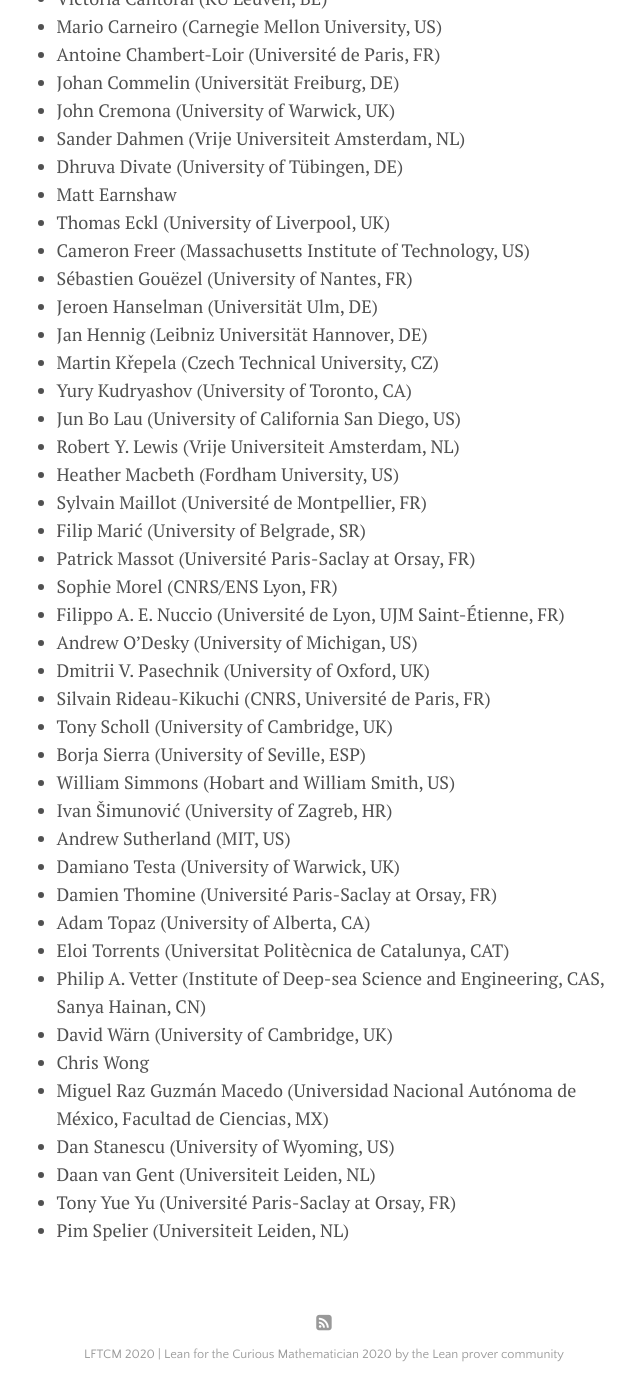
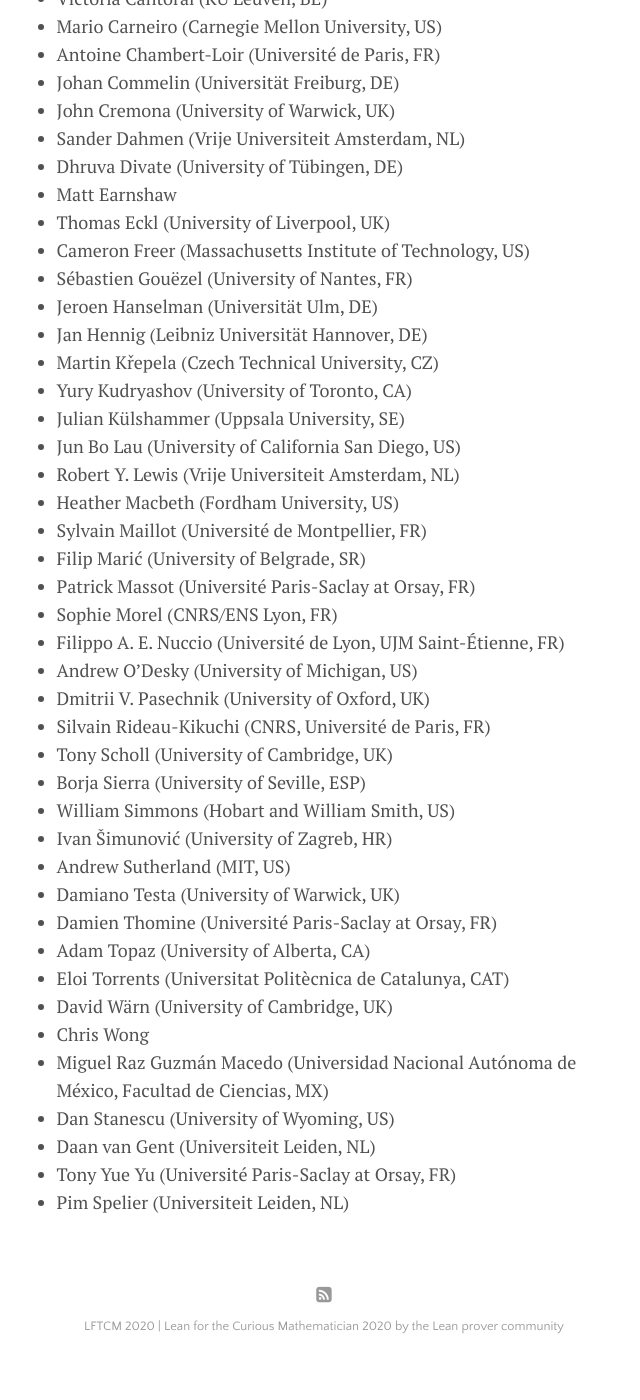
Before and after one commit to leanprover-community/lftcm2020, a Jekyll site: the page built from docs/participants.md, in a window 1280 px wide and 1400 px high, scrolled down 800 px. Shown: the whole window, without its empty margins (316-956 px from the left). Built offline with Jekyll 4.4.1, drawn with Linux system fonts in a browser that asks for light colours; after the commit the page ends 2172 px from its top, so only the background shows below that.

Commit message:
Update participants.md

```diff
--- a/docs/participants.md
+++ b/docs/participants.md
@@ -49,6 +49,7 @@
 * Jan Hennig (Leibniz Universität Hannover, DE)
 * Martin Křepela (Czech Technical University, CZ)
 * Yury Kudryashov (University of Toronto, CA)
+* Julian Külshammer (Uppsala University, SE)
 * Jun Bo Lau (University of California San Diego, US)
 * Robert Y. Lewis (Vrije Universiteit Amsterdam, NL)
 * Heather Macbeth (Fordham University, US)
@@ -69,7 +70,6 @@
 * Damien Thomine (Université Paris-Saclay at Orsay, FR)
 * Adam Topaz (University of Alberta, CA)
 * Eloi Torrents (Universitat Politècnica de Catalunya, CAT)
-* Philip A. Vetter (Institute of Deep-sea Science and Engineering, CAS, Sanya Hainan, CN)
 * David Wärn (University of Cambridge, UK)
 * Chris Wong
 * Miguel Raz Guzmán Macedo (Universidad Nacional Autónoma de México, Facultad de Ciencias, MX)
```
